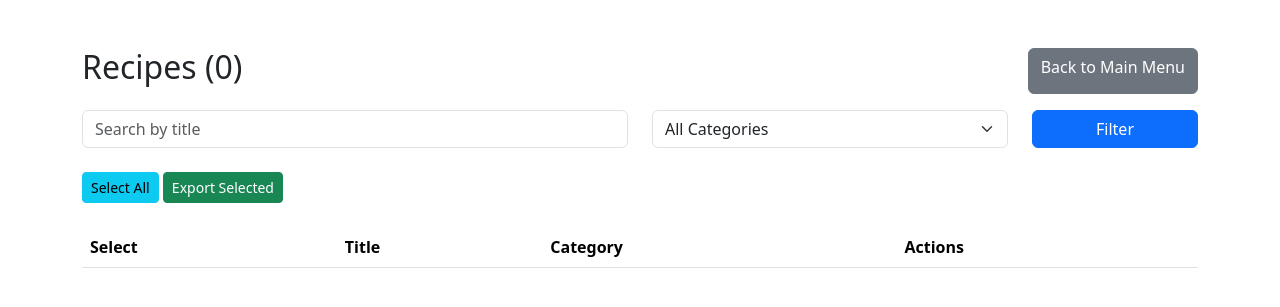
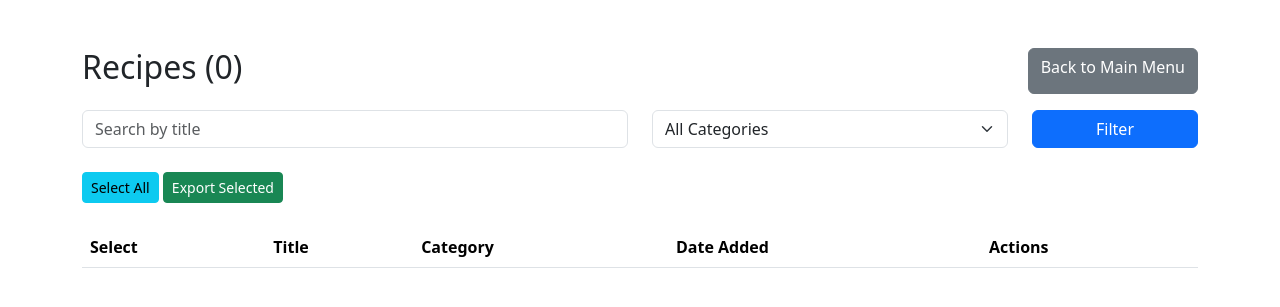
Before and after one commit to Miika0320/recipes, a Flask app: page /recipes in a window 1280 px wide. Shown: the top 307 px of the page. Run offline with Flask 3, Linux system fonts and the light colour scheme; data that the repository does not hold is empty.

Commit message:
fixed sub headings

```diff
--- a/templates/recipes.html
+++ b/templates/recipes.html
@@ -64,6 +64,7 @@
           <th>Select</th>
           <th>Title</th>
           <th>Category</th>
+          <th>Date Added</th>
           <th>Actions</th>
         </tr>
       </thead>
```
